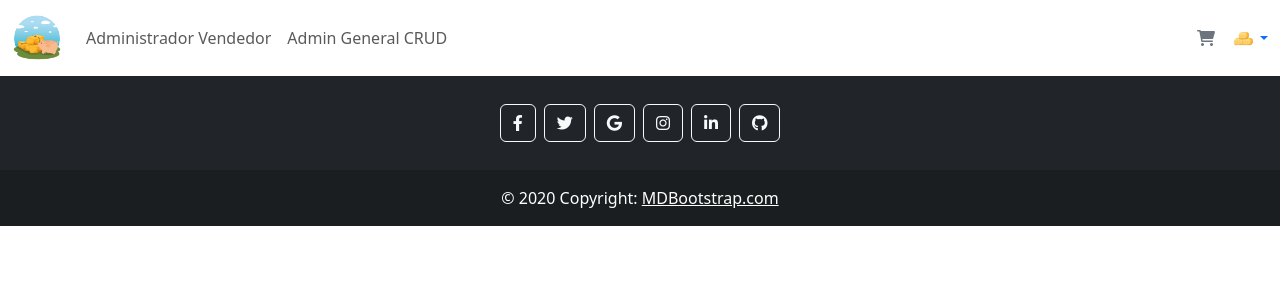
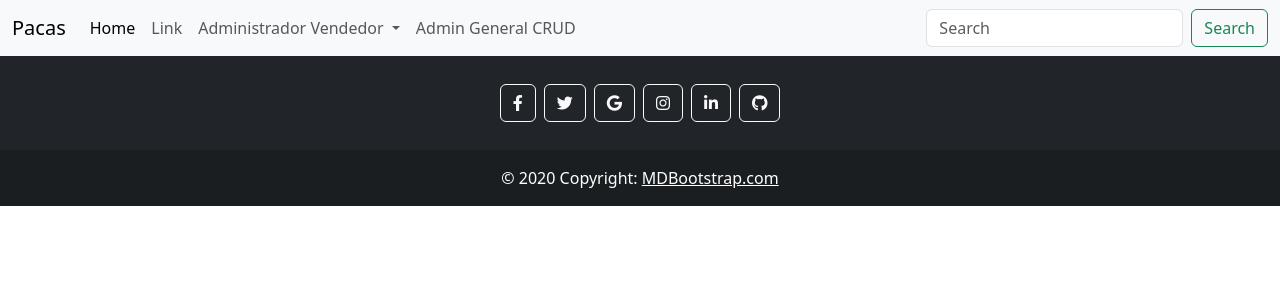
Before and after one commit to ErickYahirME/Pacas-Front, an Angular app: page /home in a window 1280 px wide. Shown: the top 300 px of the page. Built offline with nearby package versions, Linux system fonts and the light colour scheme.

Commit message:
Header arreglado con bootstrap

```diff
--- a/src/app/shared/header/header.component.html
+++ b/src/app/shared/header/header.component.html
@@ -1,88 +1,36 @@
-<!-- Navbar -->
-<nav class="navbar navbar-expand-lg navbar-light bg-white">
-  <!-- Container wrapper -->
+<nav class="navbar navbar-expand-lg navbar-light bg-light">
   <div class="container-fluid">
-    <!-- Toggle button -->
-    <button
-      class="navbar-toggler"
-      type="button"
-      data-mdb-toggle="collapse"
-      data-mdb-target="#navbarSupportedContent"
-      aria-controls="navbarSupportedContent"
-      aria-expanded="false"
-      aria-label="Toggle navigation"
-    >
-      <i class="fas fa-bars"></i>
+    <a class="navbar-brand" href="#">Pacas</a>
+    <button class="navbar-toggler" type="button" data-bs-toggle="collapse" data-bs-target="#navbarScroll" aria-controls="navbarScroll" aria-expanded="false" aria-label="Toggle navigation">
+      <span class="navbar-toggler-icon"></span>
     </button>
-
-    <!-- Collapsible wrapper -->
-    <div class="collapse navbar-collapse" id="navbarSupportedContent">
-      <!-- Navbar brand -->
-      <a class="navbar-brand mt-2 mt-lg-0" routerLink="/home/products">
-        <img
-          src="/assets/iconoPacasLogin.jpg"
-          height="50"
-          alt="MDB Logo"
-          loading="lazy"
-        />
-      </a>
-      <!-- Left links -->
-      <ul class="navbar-nav me-auto mb-2 mb-lg-0">
+    <div class="collapse navbar-collapse" id="navbarScroll">
+      <ul class="navbar-nav me-auto my-2 my-lg-0 navbar-nav-scroll" style="--bs-scroll-height: 100px;">
         <li class="nav-item">
-          <a class="nav-link" routerLink="/administrador-ventas/addProduct">Administrador Vendedor</a>
+          <a class="nav-link active" aria-current="page" routerLink="/home/products">Home</a>
         </li>
         <li class="nav-item">
-          <a class="nav-link" href="/admin-crud/addClothe">Admin General CRUD</a>
+          <a class="nav-link" href="#">Link</a>
         </li>
-        <!-- <li class="nav-item">
-          <a class="nav-link" href="#">Projects</a>
-        </li> -->
+        <li class="nav-item dropdown">
+          <a class="nav-link dropdown-toggle" href="#" id="navbarScrollingDropdown" role="button" data-bs-toggle="dropdown" aria-expanded="false">
+            Administrador Vendedor
+          </a>
+          <ul class="dropdown-menu" aria-labelledby="navbarScrollingDropdown">
+            <li><a class="dropdown-item" routerLink="/administrador-ventas/inicio-Vendedor">Administrar Productos</a></li>
+            <li><a class="dropdown-item" routerLink="/administrador-ventas/addProduct">Agregar Productos</a></li>
+            <li><hr class="dropdown-divider"></li>
+            <li><a class="dropdown-item" href="#">Something else here</a></li>
+          </ul>
+        </li>
+        <li class="nav-item">
+          <a class="nav-link " routerLink="/admin-crud/addClothe">Admin General CRUD</a>
+        </li>
       </ul>
-      <!-- Left links -->
+      <form class="d-flex">
+        <input class="form-control me-2" type="search" placeholder="Search" aria-label="Search">
+        <button class="btn btn-outline-success" type="submit">Search</button>
+      </form>
     </div>
-    <!-- Collapsible wrapper -->
-
-    <!-- Right elements -->
-    <div class="d-flex align-items-center">
-      <!-- Icon -->
-      <a class="link-secondary me-3" routerLink="/compras/carrito">
-        <i class="fas fa-shopping-cart"></i>
-      </a>
-
-
-      <!-- Avatar -->
-      <div class="dropdown">
-        <a
-          class="dropdown-toggle d-flex align-items-center hidden-arrow"
-          href="#"
-          id="navbarDropdownMenuAvatar"
-          role="button"
-          data-mdb-toggle="dropdown"
-          aria-expanded="false"
-        >
-          <img
-            src="/assets/pacas.jpg"
-            class="rounded-circle"
-            height="25"
-            alt="Black and White Portrait of a Man"
-            loading="lazy"
-          />
-        </a>
-        <ul
-          class="dropdown-menu dropdown-menu-end"
-          aria-labelledby="navbarDropdownMenuAvatar"
-        >
-          <li>
-            <a class="dropdown-item" routerLink="/home/profile-user">My perfil</a>
-          </li>
-          <li>
-            <a class="dropdown-item" routerLink="/compras/compras">Mis compras</a>
-          </li>
-        </ul>
-      </div>
-    </div>
-    <!-- Right elements -->
   </div>
-  <!-- Container wrapper -->
 </nav>
-<!-- Navbar -->
```
